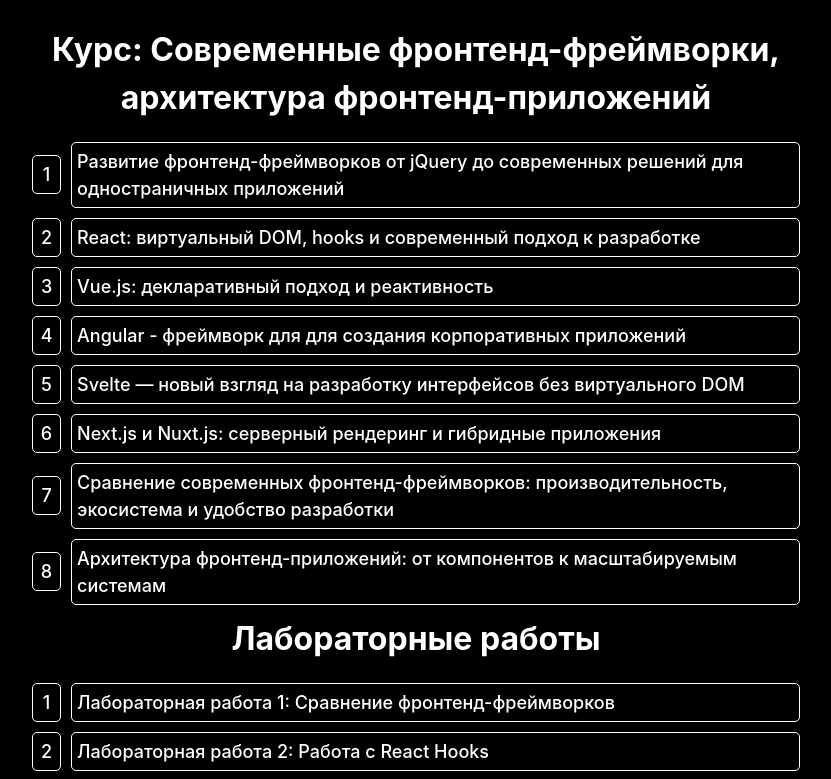
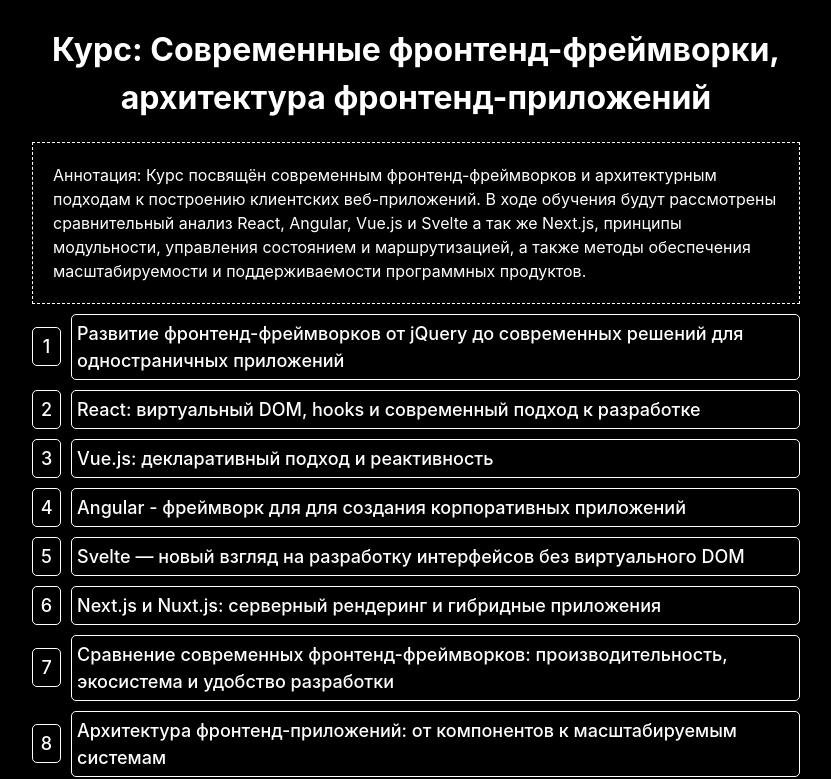
Before and after one commit to werwarmort/frontend-introduction, a Next.js app: page / in a window 1280 px wide. Shown: the top 779 px of the page, without its empty margins (224-1055 px from the left). Built offline with nearby package versions, Linux system fonts and the light colour scheme.

Commit message:
add anotation

```diff
--- a/src/app/mainPage.module.scss
+++ b/src/app/mainPage.module.scss
@@ -1,6 +1,14 @@
 .mainTitle {
   text-align: center;
   margin-bottom: 20px;
+}
+
+.anotation {
+  display: block;
+  padding: 20px;
+  border: 1px dashed white;
+
+  margin: 10px 0;
 }
 
 .lectureLi {
--- a/src/app/page.tsx
+++ b/src/app/page.tsx
@@ -9,6 +9,13 @@
       <h1 className={styles.mainTitle}>
         Курс: Современные фронтенд-фреймворки, архитектура фронтенд-приложений
       </h1>
+      <span className={styles.anotation}>
+        Аннотация: Курс посвящён современным фронтенд-фреймворков и архитектурным подходам к
+        построению клиентских веб-приложений. В ходе обучения будут рассмотрены сравнительный анализ
+        React, Angular, Vue.js и Svelte а так же Next.js, принципы модульности, управления
+        состоянием и маршрутизацией, а также методы обеспечения масштабируемости и поддерживаемости
+        программных продуктов.
+      </span>
       <ul>
         {lectures.map(({ id, title }) => (
           <li key={id} className={styles.lectureLi}>
```
